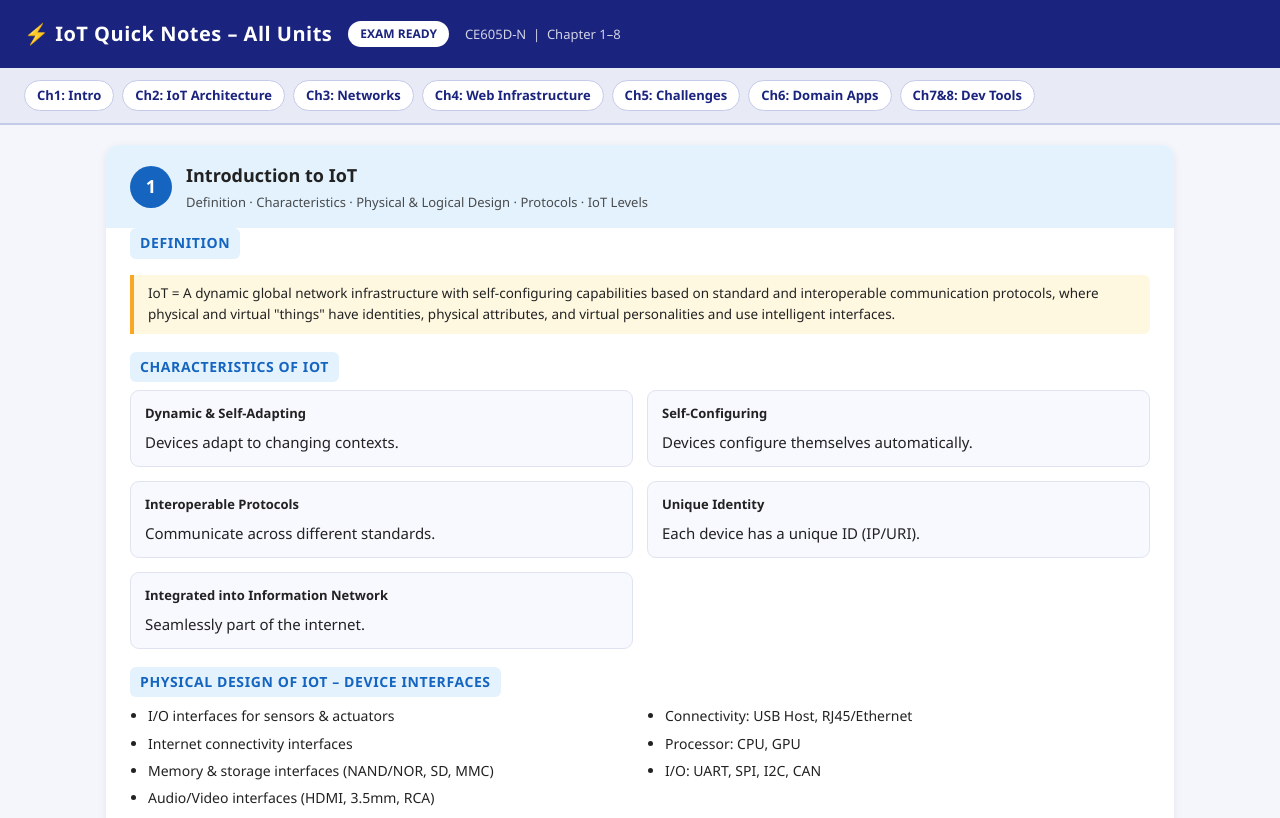
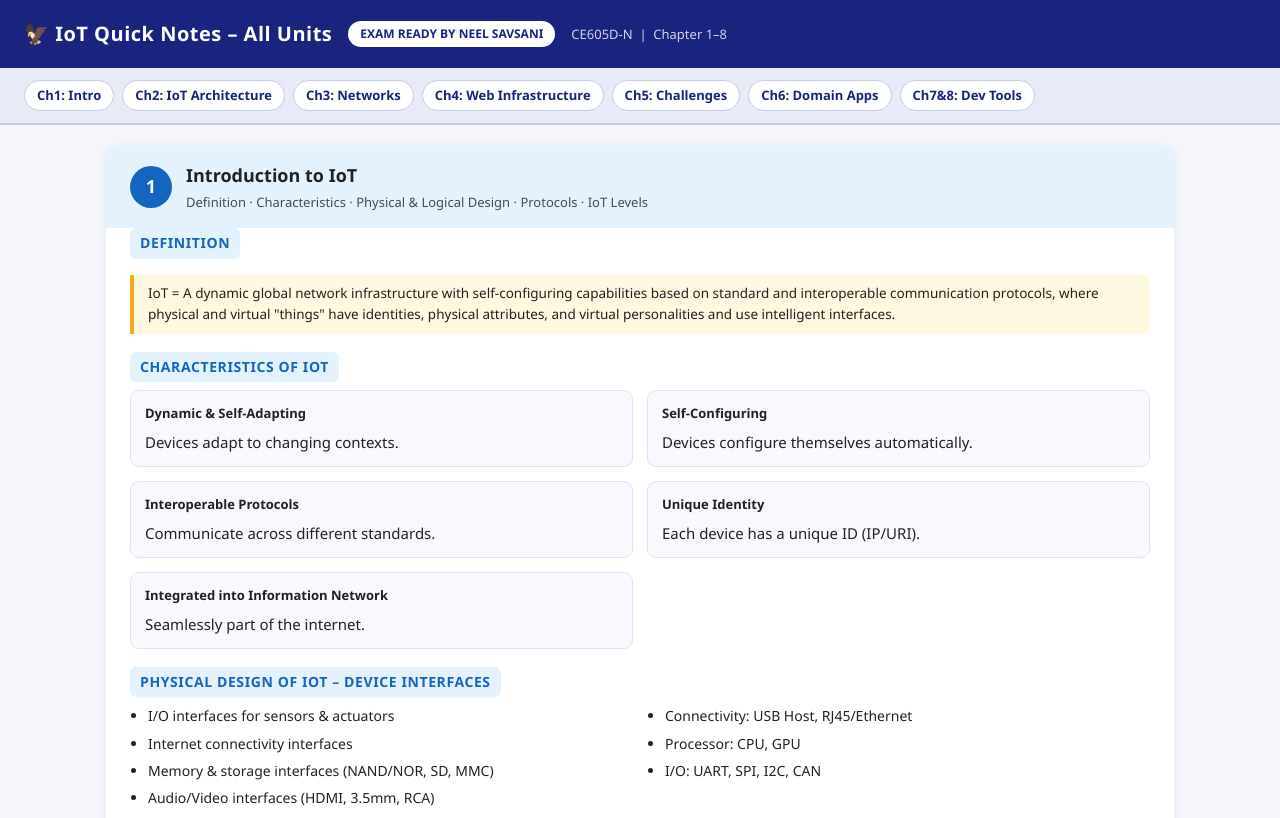
Before and after one commit to NeelSavsani/IoT, a plain HTML site: page index.html in a window 1280 px wide. Shown: the top 818 px of the page. Drawn offline with Linux system fonts and the light colour scheme.

Commit message:
Update index.html

```diff
--- a/index.html
+++ b/index.html
@@ -73,8 +73,8 @@
 <body>
 
 <div class="top-bar">
-  <h1>⚡ IoT Quick Notes – All Units</h1>
-  <span class="badge">EXAM READY</span>
+  <h1>🦅 IoT Quick Notes – All Units</h1>
+  <span class="badge">EXAM READY BY NEEL SAVSANI</span>
   <span style="font-size:13px;opacity:0.8;">CE605D-N &nbsp;|&nbsp; Chapter 1–8</span>
 </div>
 
```
